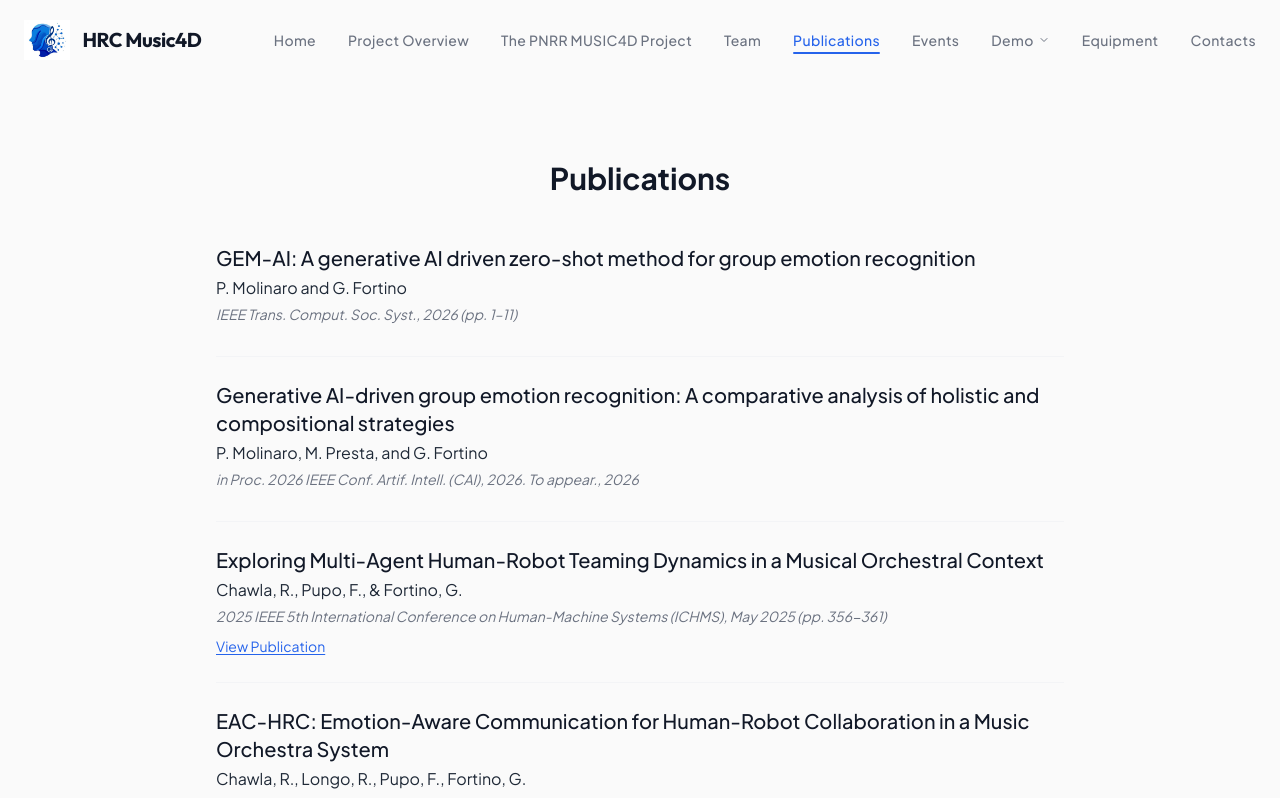
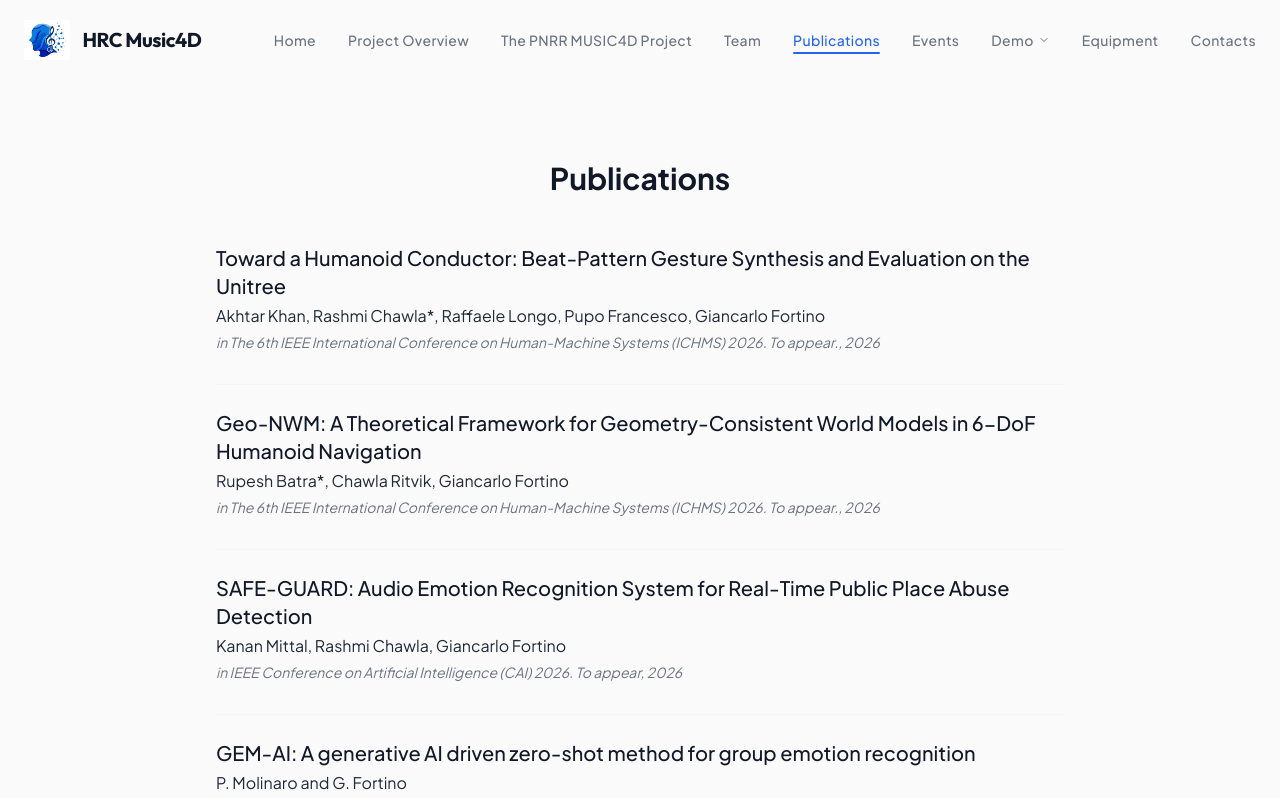
Before and after one commit to kananmittal/Music4D, a React (Vite) app: page /publications in a window 1280 px wide. Shown: the top 798 px of the page. Built offline with nearby package versions, Linux system fonts and the light colour scheme.

Commit message:
added my content

```diff
--- a/src/components/Publications.jsx
+++ b/src/components/Publications.jsx
@@ -3,6 +3,34 @@ import { motion } from 'framer-motion';
 
 const Publications = () => {
     const pubs = [
+        // --- NEW PUBLICATIONS ---
+        {
+        title: "Toward a Humanoid Conductor: Beat-Pattern Gesture Synthesis and Evaluation on the Unitree",
+        authors: "Akhtar Khan, Rashmi Chawla*, Raffaele Longo, Pupo Francesco, Giancarlo Fortino",
+        journal: "in The 6th IEEE International Conference on Human-Machine Systems (ICHMS) 2026. To appear.",
+        year: "2026",
+        pages: "",
+        publisher: "IEEE",
+        link: ""
+        },
+        {
+        title: "Geo-NWM: A Theoretical Framework for Geometry-Consistent World Models in 6-DoF Humanoid Navigation",
+        authors: "Rupesh Batra*, Chawla Ritvik, Giancarlo Fortino",
+        journal: "in The 6th IEEE International Conference on Human-Machine Systems (ICHMS) 2026. To appear.",
+        year: "2026",
+        pages: "",
+        publisher: "IEEE",
+        link: ""
+        },
+         {
+        title: "SAFE-GUARD: Audio Emotion Recognition System for Real-Time Public Place Abuse Detection",
+        authors: "Kanan Mittal, Rashmi Chawla, Giancarlo Fortino",
+        journal: "in IEEE Conference on Artificial Intelligence (CAI) 2026. To appear",
+        year: "2026",
+        pages: "",
+        publisher: "IEEE",
+        link: ""
+         },
         {
             title: "GEM-AI: A generative AI driven zero-shot method for group emotion recognition",
             authors: "P. Molinaro and G. Fortino",
```
